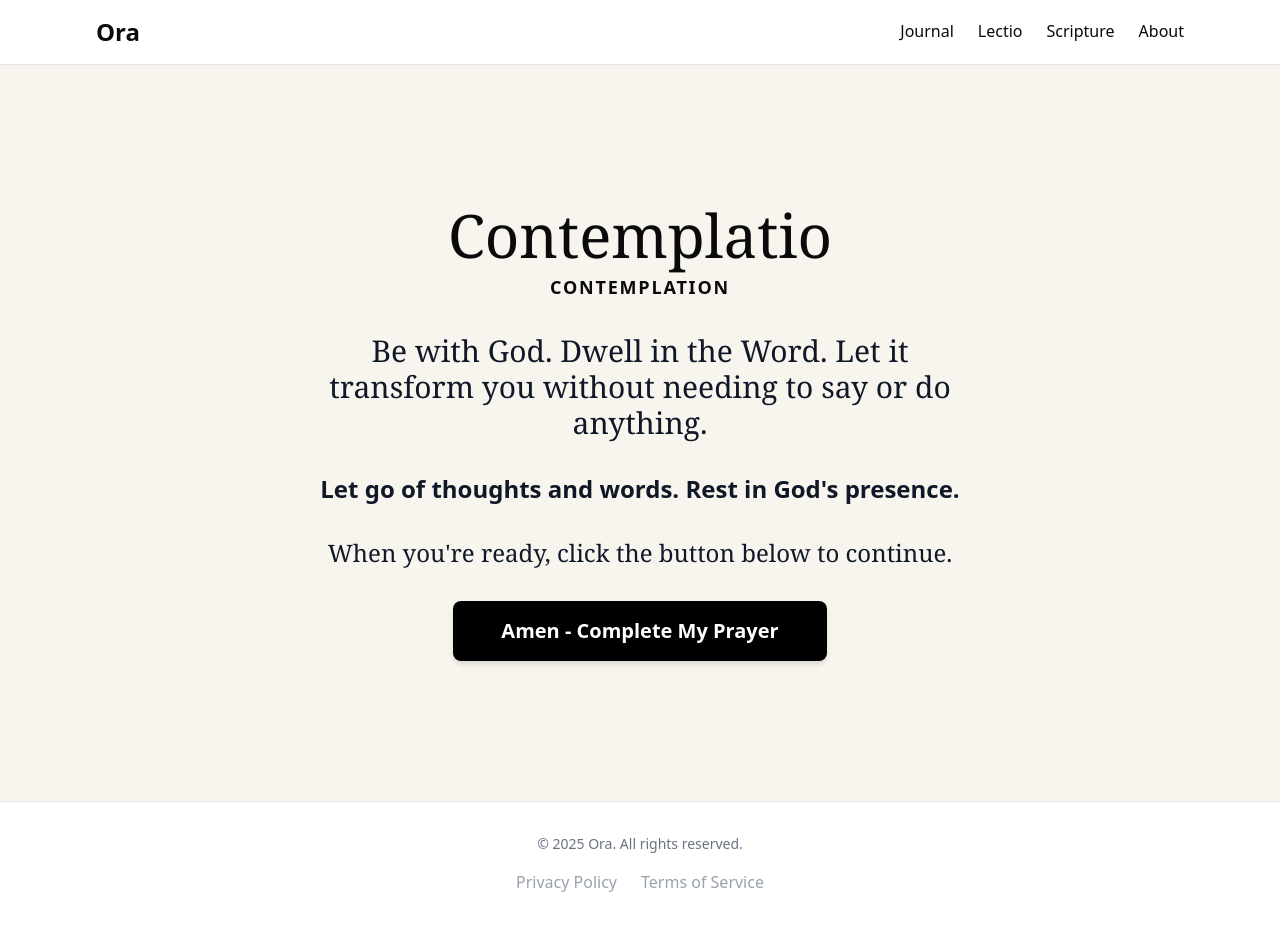
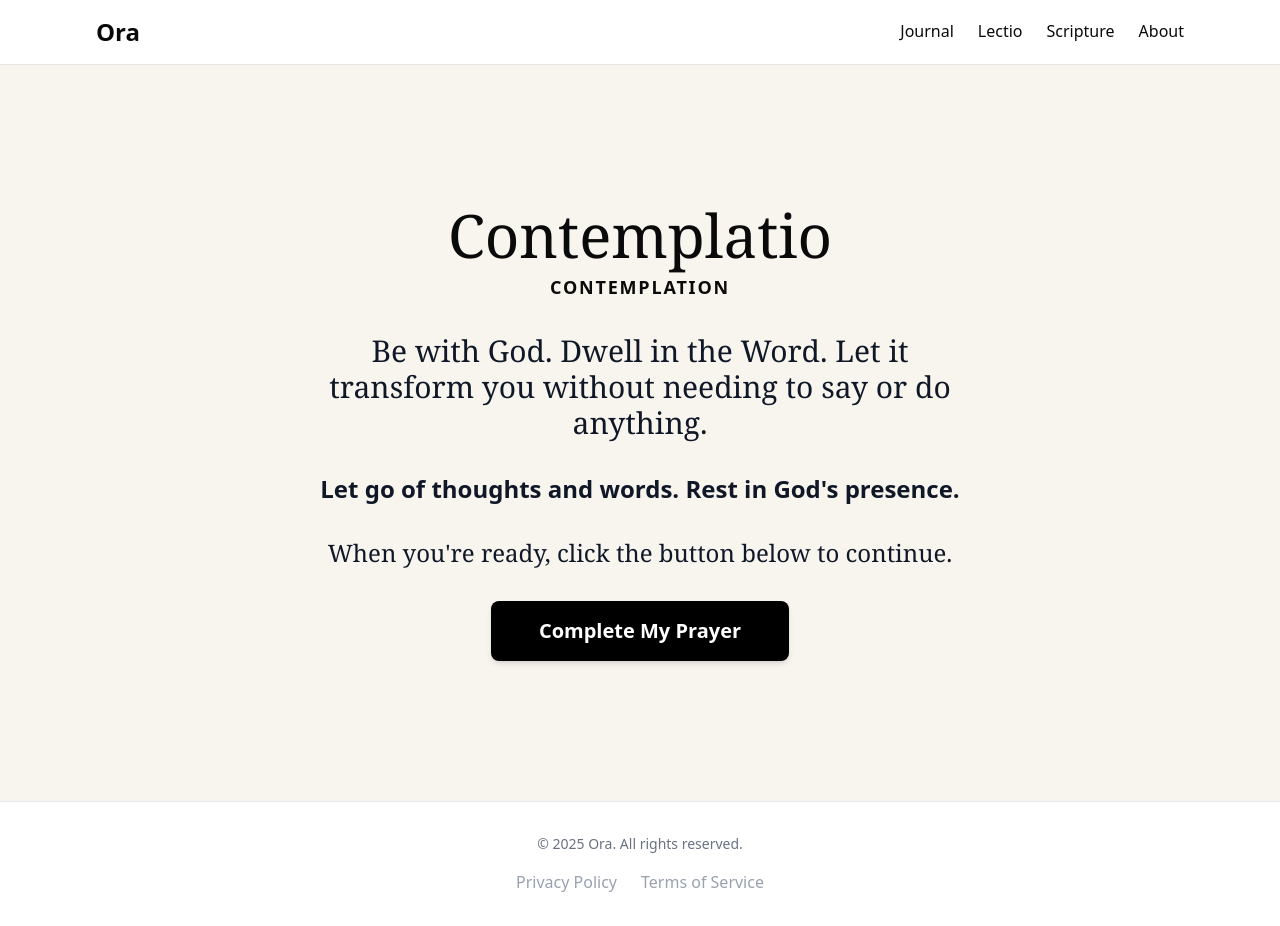
Before and after one commit to jeff-soriano/ora, a Next.js app: page /lectio-divina/contemplatio in a window 1280 px wide. Built offline with nearby package versions, Linux system fonts and the light colour scheme.

Commit message:
Update CTA in contemplatio

```diff
--- a/app/lectio-divina/contemplatio/page.tsx
+++ b/app/lectio-divina/contemplatio/page.tsx
@@ -31,9 +31,9 @@ export default function ContemplatioStep() {
         <div className="flex justify-center">
           <button
             onClick={handleNextStep}
-            className="bg-black text-white text-lg md:text-xl px-12 py-4 rounded-md hover:bg-gray-900 transition-colors font-semibold shadow-md hover:cursor-pointer"
+            className="bg-black text-white md:text-xl px-12 py-4 rounded-md hover:bg-gray-900 transition-colors font-semibold shadow-md hover:cursor-pointer"
           >
-            Amen - Complete My Prayer
+            Complete My Prayer
           </button>
         </div>
       </div>
```
